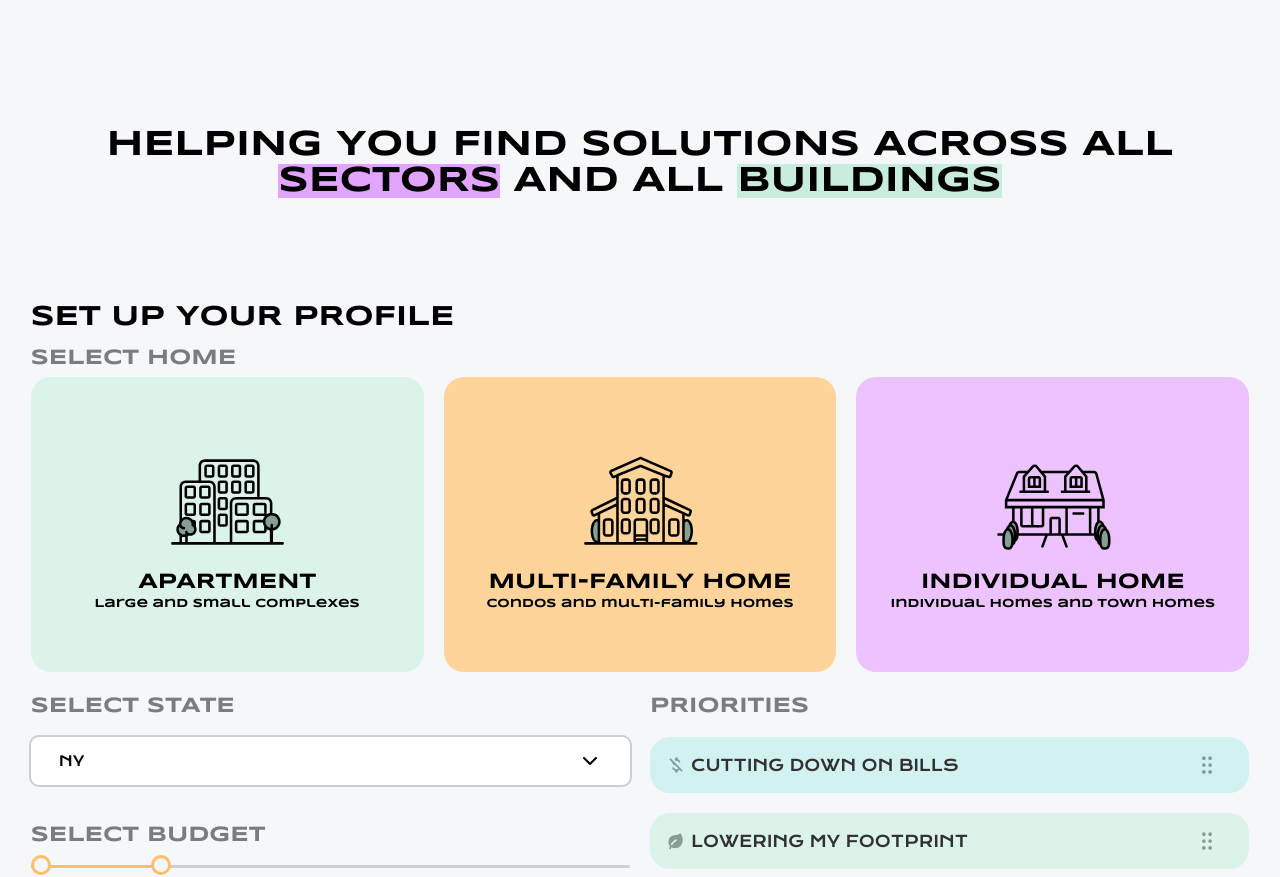
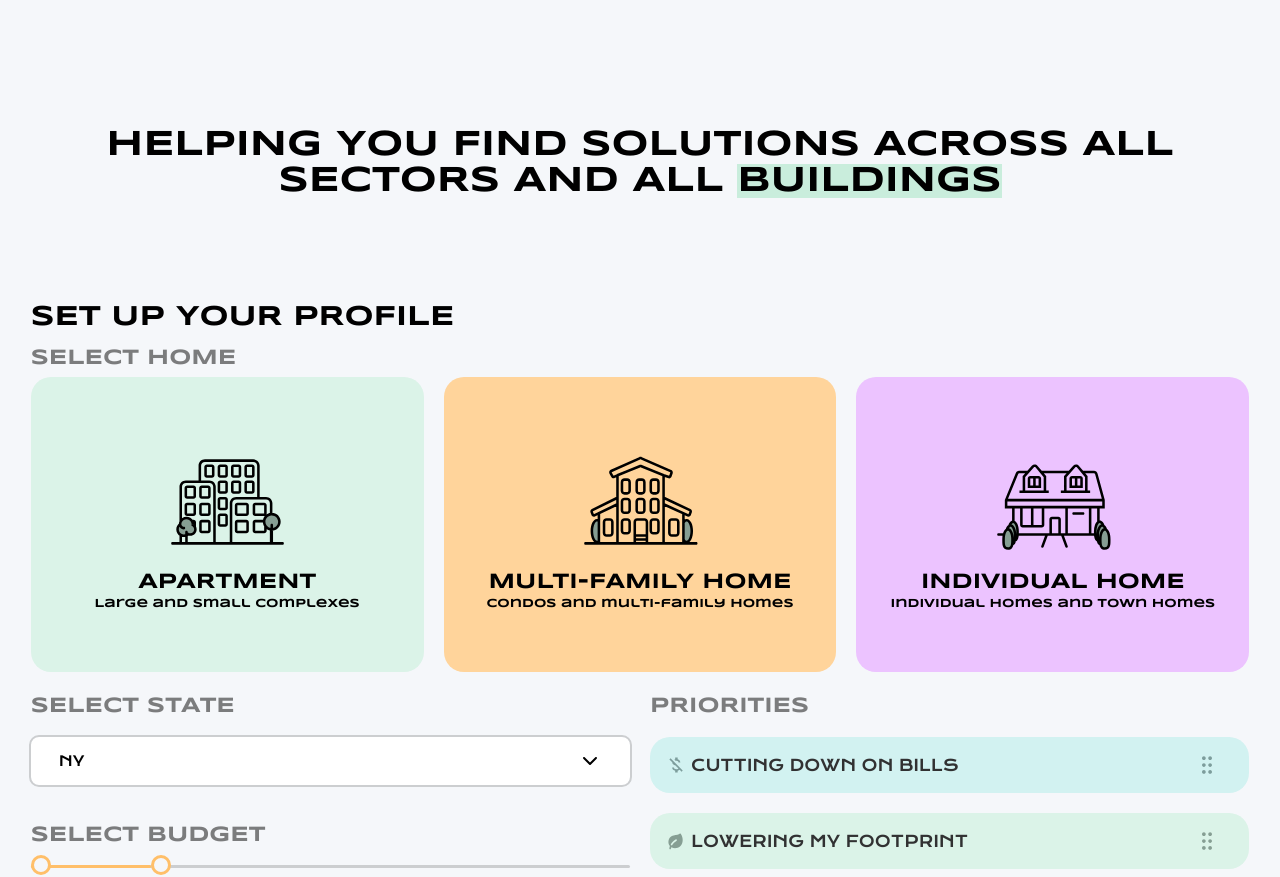
Before and after one commit to pranavkannepalli/loop, a Next.js app: page / in a window 1280 px wide. Shown: the part 800-1677 px from the top of the page. Built offline with nearby package versions, Linux system fonts and the light colour scheme.

Commit message:
Pranav Fixed Dragging Constratints. I added Tagline Anim.

```diff
--- a/app/page.js
+++ b/app/page.js
@@ -8,6 +8,7 @@ import BasicList from "@/components/SectorFilters/basicList";
 import HomeText from "@/components/HomeText";
 import HomeSolutionCard from "@/components/HomeSolutionCard";
 import HomeCarousel from "@/components/HomeSolutionCard/carousel";
+import TagLine from "@/components/Tagline";
 
 // TODO: make selectors for price, priorities, and type
 // TODO: responsify
@@ -29,9 +30,7 @@ export default function Home() {
 				<HomeCarousel />
 			</section>
 			<section className=" layout flex flex-col text-center my-4">
-				<h2 className="my-24">
-					Helping you find solutions Across All <span className="bg-purple-600">Sectors</span> and all <span className="bg-green-600">Buildings</span>
-				</h2>
+				<TagLine value="Helping you find solutions Across All Sectors and all buildings" />
 				<h3 className="text-left my-2">Set Up Your Profile</h3>
 				<h4 className="text-left my-2 text-white-400">Select Home</h4>
 			</section>
--- a/components/PrioritiesReorder/index.js
+++ b/components/PrioritiesReorder/index.js
@@ -37,7 +37,7 @@ let itemDetails = {
 
 const Priority = ({ item }) => {
 	return (
-		<Reorder.Item value={item}>
+		<Reorder.Item value={item}  dragConstraints={{top: -50, bottom: 50}} >
 			<div className={`rounded-[20px] ${itemDetails[item].color} p-[16px] pr-[32px] flex flex-row items-center justify-between cursor-grabbing`}>
 				<div className="flex flex-row items-center gap-[5px]">
 					<Icon name={itemDetails[item].icon} size={20} className={itemDetails[item].iconColor}/>
--- /dev/null
+++ b/components/Tagline/index.jsx
@@ -0,0 +1,58 @@
+"use client";
+
+import classNames from "@/hooks/classnames";
+import { motion, useScroll, useTransform } from "framer-motion";
+import { useRef } from "react";
+
+export default function TagLine({ value }) {
+  const ref = useRef(null);
+  const { scrollYProgress } = useScroll({
+    target: ref,
+    offset: ["start end", "start 0.4"],
+  });
+  const words = value.split(" ");
+  return (
+    <motion.h2 ref={ref} style={{ opacity: scrollYProgress }} className="my-24">
+      {words.map((word, i) => {
+        let range = [i / words.length, (i + 1) / words.length];
+        let highlight = null;
+        if (word == "Sectors") {
+          highlight = "bg-purple-600";
+        } else if (word == "buildings") {
+          highlight = "bg-green-600";
+        }
+        return (
+          <>
+            <Word
+              value={word}
+              range={range}
+              highlight={highlight}
+              progress={scrollYProgress}
+              key={i}
+            ></Word>{" "}
+          </>
+        );
+      })}
+    </motion.h2>
+  );
+}
+
+function Word({ value, range, highlight, progress }) {
+  const opacity = useTransform(progress, range, [0.5, 1]);
+  const scaleX = useTransform(progress, [0, 1],  [0, 1]);
+
+  return (
+    <motion.span className="relative" style={{ opacity }}>
+      {highlight != null && (
+        <motion.div
+          style={{ scaleX, originX: 0 }}
+          className={classNames(
+            "absolute z-0 left-0 top-0 w-full h-full",
+            highlight
+          )}
+        />
+      )}
+      <span className="relative z-10">{value}</span>
+    </motion.span>
+  );
+}
```
